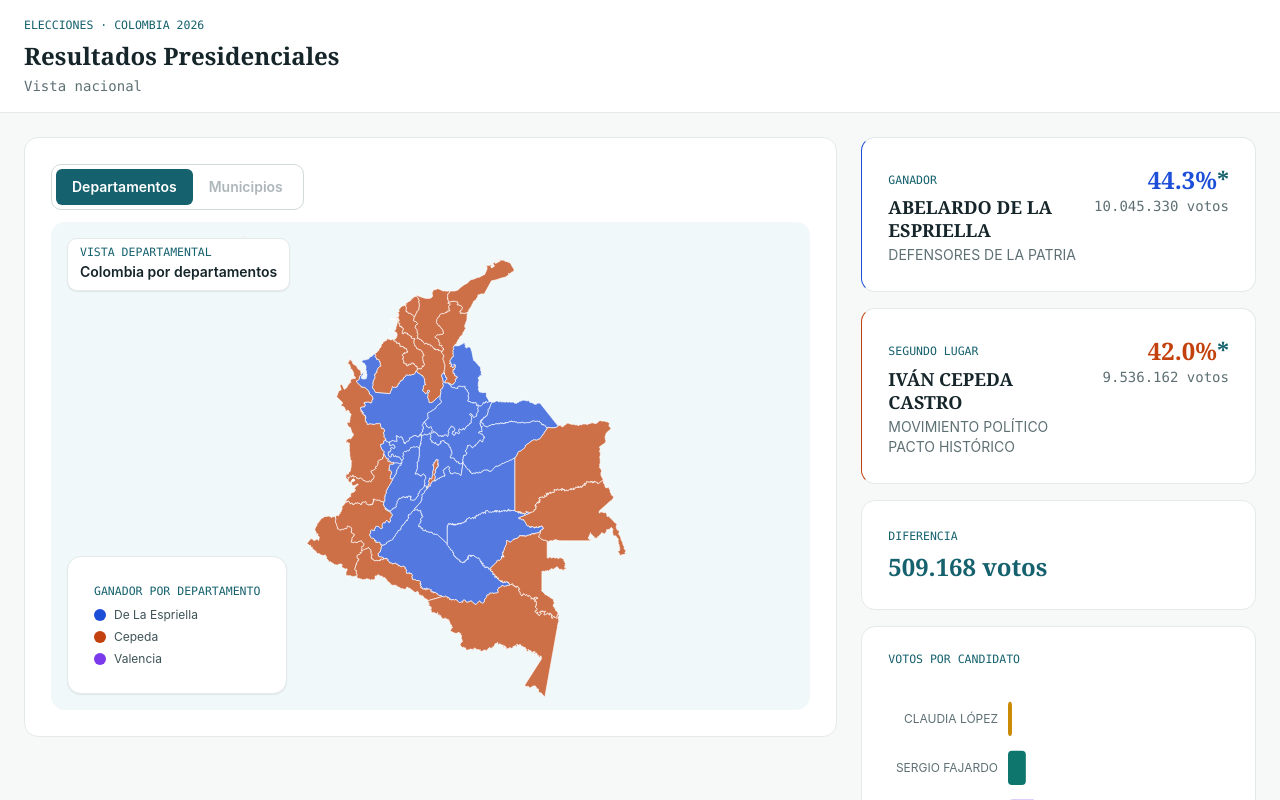
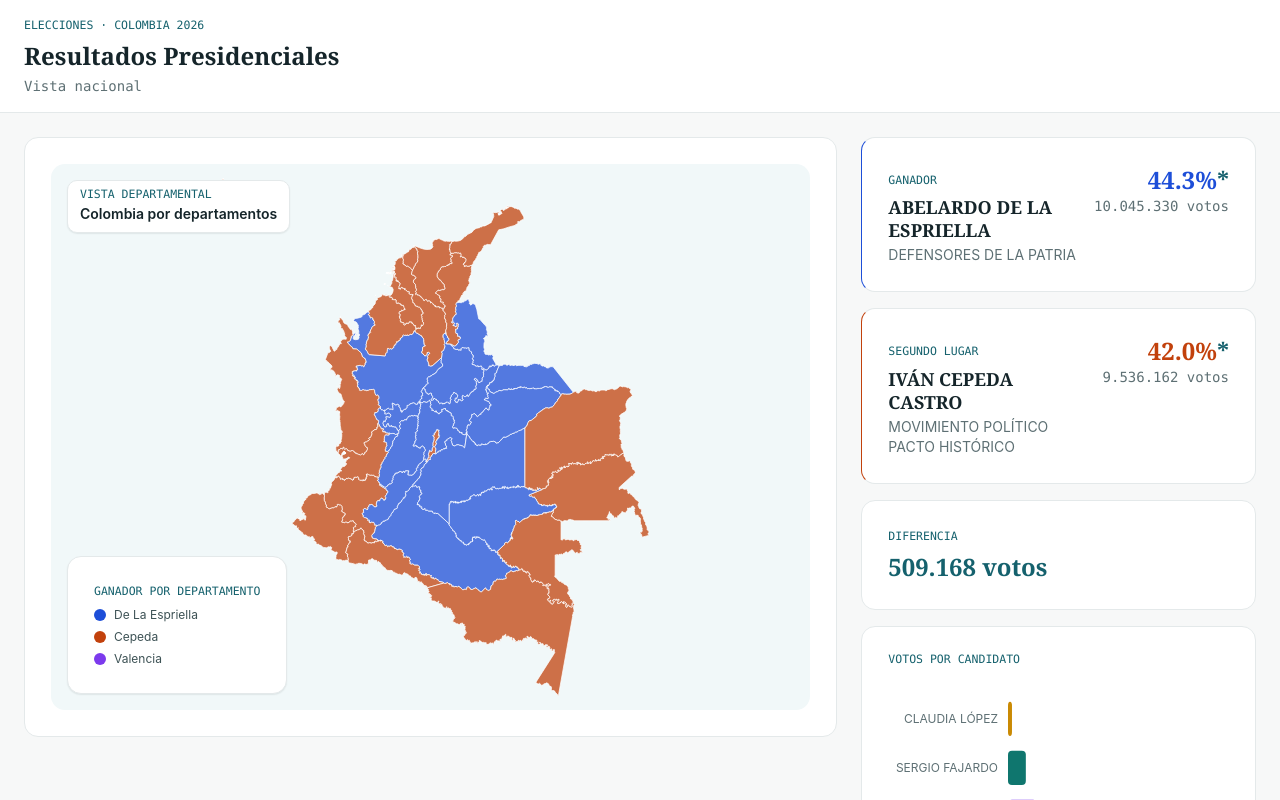
Before and after one commit to aspardog/presidencial-results, a Next.js app in the folder dashboard/web/: page / in a window 1280 px wide. Shown: the top 800 px of the page. Built offline with nearby package versions, Linux system fonts and the light colour scheme.

Commit message:
fix: keep map drilldown at department level

```diff
--- a/dashboard/web/src/app/page.tsx
+++ b/dashboard/web/src/app/page.tsx
@@ -3,7 +3,6 @@
 import { useState } from 'react';
 import Header from '@/components/layout/Header';
 import MapaElectoral from '@/components/maps/MapaElectoral';
-import type { NivelMapa } from '@/components/maps/MapaElectoral';
 import CardGanador from '@/components/cards/CardGanador';
 import CardResumen from '@/components/cards/CardResumen';
 import BarrasCandidatos from '@/components/charts/BarrasCandidatos';
@@ -31,7 +30,6 @@ export default function HomePage() {
     codigo: string;
     nombre: string;
   } | null>(null);
-  const [nivelMapa, setNivelMapa] = useState<NivelMapa>('departamentos');
 
   const departamento = departamentoSeleccionado
     ? departamentosDetalle[departamentoSeleccionado.codigo]
@@ -42,12 +40,10 @@ export default function HomePage() {
 
   const handleDepartamentoClick = (codigo: string, nombre: string) => {
     setDepartamentoSeleccionado({ codigo, nombre });
-    setNivelMapa('municipios');
   };
 
   const handleReset = () => {
     setDepartamentoSeleccionado(null);
-    setNivelMapa('departamentos');
   };
 
   const ganador = mostrarNacional
@@ -82,45 +78,9 @@ export default function HomePage() {
       <main className="p-6">
         <div className="grid grid-cols-1 lg:grid-cols-3 gap-6">
           <div className="lg:col-span-2">
-            <div className="gb-card flex h-[600px] flex-col gap-3 p-4">
-              <div
-                aria-label="Nivel territorial del mapa"
-                className="inline-flex w-fit rounded-gb-md border border-gb-border-strong bg-white p-1 text-sm font-semibold"
-                role="tablist"
-              >
-                {(['departamentos', 'municipios'] as const).map((nivel) => {
-                  const isSelected = nivelMapa === nivel;
-                  const isDisabled = nivel === 'municipios' && !departamentoSeleccionado;
-                  return (
-                    <button
-                      key={nivel}
-                      aria-selected={isSelected}
-                      disabled={isDisabled}
-                      className={`rounded-gb-sm px-4 py-2 transition ${
-                        isSelected
-                          ? 'bg-gb-teal-700 text-white'
-                          : isDisabled
-                            ? 'cursor-not-allowed text-gb-slate-muted opacity-50'
-                          : 'text-gb-slate hover:bg-gb-teal-50 hover:text-gb-teal-700'
-                      }`}
-                      role="tab"
-                      type="button"
-                      onClick={() => {
-                        if (nivel === 'departamentos') {
-                          handleReset();
-                          return;
-                        }
-                        setNivelMapa(nivel);
-                      }}
-                    >
-                      {nivel === 'departamentos' ? 'Departamentos' : 'Municipios'}
-                    </button>
-                  );
-                })}
-              </div>
+            <div className="gb-card flex h-[600px] flex-col p-4">
               <div className="min-h-0 flex-1">
                 <MapaElectoral
-                nivel={nivelMapa}
                   onDepartamentoClick={handleDepartamentoClick}
                   onReset={handleReset}
                   departamentoSeleccionado={departamentoSeleccionado?.codigo}
--- a/dashboard/web/src/components/maps/MapaElectoral.tsx
+++ b/dashboard/web/src/components/maps/MapaElectoral.tsx
@@ -1,6 +1,6 @@
 'use client';
 
-import { useEffect, useMemo, useRef, useState } from 'react';
+import { useMemo, useState } from 'react';
 import { getColorGanador } from '@/lib/colors';
 import { getCodigoElectoralDesdeDane } from '@/lib/departamentos';
 import { formatNumber, formatPercent } from '@/lib/formatters';
@@ -14,15 +14,11 @@ type MultiPolygonCoordinates = PolygonCoordinates[];
 type FeatureProperties = {
   dpto_ccdgo?: string;
   dpto_cnmbr?: string;
-  mpio_ccdgo?: string;
-  mpio_cnmbr?: string;
-  mpio_cdpmp?: string;
   DPTO_CCDGO?: string;
   DPTO_CNMBR?: string;
   ganador?: string;
   votos_ganador?: number;
   porcentaje_ganador?: number;
-  total_votos?: number;
 };
 
 type GeoFeature = {
@@ -43,13 +39,9 @@ type TooltipState = {
   x: number;
   y: number;
   properties: FeatureProperties;
-  isMunicipio: boolean;
 };
 
-export type NivelMapa = 'departamentos' | 'municipios';
-
 interface MapaElectoralProps {
-  nivel?: NivelMapa;
   onDepartamentoClick?: (codigo: string, nombre: string) => void;
   onReset?: () => void;
   departamentoSeleccionado?: string | null;
@@ -62,27 +54,9 @@ const PADDING = 24;
 
 const departamentosGeoJSON = departamentosData as unknown as FeatureCollection;
 
-function getCodigo(properties: FeatureProperties, isMunicipio: boolean): string {
-  if (isMunicipio) {
-    if (properties.mpio_cdpmp) return properties.mpio_cdpmp;
-    if (properties.dpto_ccdgo && properties.mpio_ccdgo) {
-      return `${properties.dpto_ccdgo}${properties.mpio_ccdgo}`;
-    }
-    return '';
-  }
-  return getCodigoDepartamento(properties);
-}
-
 function getCodigoDepartamento(properties: FeatureProperties): string {
   const codigoDane = properties.dpto_ccdgo || properties.DPTO_CCDGO || '';
   return getCodigoElectoralDesdeDane(codigoDane);
-}
-
-function getNombre(properties: FeatureProperties, isMunicipio: boolean): string {
-  if (isMunicipio) {
-    return properties.mpio_cnmbr || 'Municipio';
-  }
-  return properties.dpto_cnmbr || properties.DPTO_CNMBR || 'Departamento';
 }
 
 function getNombreDepartamento(properties: FeatureProperties): string {
@@ -165,7 +139,6 @@ function featureToPath(feature: GeoFeature, project: (position: Position) => Pos
 }
 
 export default function MapaElectoral({
-  nivel = 'departamentos',
   onDepartamentoClick,
   onReset,
   departamentoSeleccionado,
@@ -173,76 +146,43 @@ export default function MapaElectoral({
 }: MapaElectoralProps) {
   const [hoveredCode, setHoveredCode] = useState<string | null>(null);
   const [tooltip, setTooltip] = useState<TooltipState | null>(null);
-  const [municipiosGeoJSON, setMunicipiosGeoJSON] = useState<FeatureCollection | null>(null);
-  const [municipiosError, setMunicipiosError] = useState<string | null>(null);
-  const municipiosRequestRef = useRef(false);
 
-  useEffect(() => {
-    if (nivel === 'municipios' && !municipiosGeoJSON && !municipiosRequestRef.current) {
-      municipiosRequestRef.current = true;
-      fetch('/api/mapas/municipios.json')
-        .then((res) => {
-          if (!res.ok) throw new Error(`HTTP ${res.status}`);
-          return res.json();
-        })
-        .then((data) => {
-          setMunicipiosGeoJSON(data as FeatureCollection);
-          setMunicipiosError(null);
-        })
-        .catch((err) => {
-          console.error('Error cargando municipios:', err);
-          municipiosRequestRef.current = false;
-          setMunicipiosError('No se pudo cargar el mapa municipal.');
-        });
-    }
-  }, [nivel, municipiosGeoJSON]);
+  const visibleFeatures = useMemo(() => {
+    if (!departamentoSeleccionado) return departamentosGeoJSON.features;
 
-  const isMunicipio = nivel === 'municipios';
-  const currentGeoJSON = useMemo(() => {
-    if (!isMunicipio) return departamentosGeoJSON;
-    if (!municipiosGeoJSON) return null;
-    if (!departamentoSeleccionado) return municipiosGeoJSON;
-
-    return {
-      ...municipiosGeoJSON,
-      features: municipiosGeoJSON.features.filter(
-        (feature) => getCodigoDepartamento(feature.properties) === departamentoSeleccionado
-      ),
-    };
-  }, [departamentoSeleccionado, isMunicipio, municipiosGeoJSON]);
-  const loadingMunicipios = nivel === 'municipios' && !municipiosGeoJSON && !municipiosError;
-  const emptyMunicipios = nivel === 'municipios' && !loadingMunicipios && currentGeoJSON?.features.length === 0;
+    return departamentosGeoJSON.features.filter(
+      (feature) => getCodigoDepartamento(feature.properties) === departamentoSeleccionado
+    );
+  }, [departamentoSeleccionado]);
 
   const paths = useMemo(() => {
-    if (!currentGeoJSON?.features.length) return [];
+    if (!visibleFeatures.length) return [];
 
-    const project = createProjection(currentGeoJSON.features);
-    return currentGeoJSON.features.map((feature) => ({
+    const project = createProjection(visibleFeatures);
+    return visibleFeatures.map((feature) => ({
       d: featureToPath(feature, project),
       properties: feature.properties,
-      codigo: getCodigo(feature.properties, isMunicipio),
-      codigoDepartamento: getCodigoDepartamento(feature.properties),
-      nombreDepartamento: getNombreDepartamento(feature.properties),
-      nombre: getNombre(feature.properties, isMunicipio),
+      codigo: getCodigoDepartamento(feature.properties),
+      nombre: getNombreDepartamento(feature.properties),
       color: getColorGanador(feature.properties.ganador || ''),
     }));
-  }, [currentGeoJSON, isMunicipio]);
+  }, [visibleFeatures]);
 
-  const labelText = isMunicipio ? 'municipio' : 'departamento';
-  const mapTitle = isMunicipio && departamentoSeleccionadoNombre
-    ? `Municipios de ${departamentoSeleccionadoNombre}`
+  const isZoomed = Boolean(departamentoSeleccionado);
+  const mapTitle = isZoomed && departamentoSeleccionadoNombre
+    ? departamentoSeleccionadoNombre
     : 'Colombia por departamentos';
 
   return (
     <div className="relative h-full min-h-[400px] w-full overflow-hidden rounded-gb-lg bg-gb-teal-50">
       <div className="absolute left-4 top-4 z-10 flex max-w-[calc(100%-2rem)] flex-wrap items-center gap-2">
         <div className="rounded-gb-md border border-gb-border bg-white px-3 py-2 shadow-gb-sm">
-          <p className="gb-eyebrow leading-none">{isMunicipio ? 'Vista municipal' : 'Vista departamental'}</p>
+          <p className="gb-eyebrow leading-none">{isZoomed ? 'Zoom departamental' : 'Vista departamental'}</p>
           <p className="mt-1 max-w-[220px] truncate text-sm font-semibold text-gb-ink sm:max-w-[320px]">
             {mapTitle}
           </p>
         </div>
-        {isMunicipio && onReset && (
+        {isZoomed && onReset && (
           <button
             className="rounded-gb-md border border-gb-border-strong bg-white px-3 py-2 text-sm font-semibold text-gb-slate shadow-gb-sm transition hover:border-gb-teal-600 hover:text-gb-teal-700"
             type="button"
@@ -253,27 +193,8 @@ export default function MapaElectoral({
         )}
       </div>
 
-      {nivel === 'municipios' && loadingMunicipios && (
-        <div className="absolute inset-0 flex items-center justify-center bg-gb-teal-50/80 z-10">
-          <div className="text-center">
-            <div className="inline-block h-8 w-8 animate-spin rounded-full border-4 border-gb-teal-200 border-t-gb-teal-700"></div>
-            <p className="mt-2 text-sm text-gb-slate-muted">Cargando municipios...</p>
-          </div>
-        </div>
-      )}
-      {nivel === 'municipios' && municipiosError && (
-        <div className="absolute inset-0 z-10 flex items-center justify-center bg-gb-teal-50/90 px-6 text-center">
-          <p className="text-sm font-medium text-gb-slate">{municipiosError}</p>
-        </div>
-      )}
-      {emptyMunicipios && (
-        <div className="absolute inset-0 z-10 flex items-center justify-center bg-gb-teal-50/90 px-6 text-center">
-          <p className="text-sm font-medium text-gb-slate">No hay municipios disponibles para este departamento.</p>
-        </div>
-      )}
-
       <svg
-        aria-label={`Mapa electoral de Colombia por ${labelText}`}
+        aria-label="Mapa electoral de Colombia por departamento"
         className="h-full w-full"
         preserveAspectRatio="xMidYMid meet"
         role="img"
@@ -284,8 +205,8 @@ export default function MapaElectoral({
         }}
       >
         <rect width={VIEWBOX_WIDTH} height={VIEWBOX_HEIGHT} fill="#F1F8F9" />
-        {paths.map(({ d, properties, codigo, codigoDepartamento, nombreDepartamento, nombre, color }) => {
-          const isActive = !isMunicipio && departamentoSeleccionado === codigo;
+        {paths.map(({ d, properties, codigo, nombre, color }) => {
+          const isActive = departamentoSeleccionado === codigo;
           const isHovered = hoveredCode === codigo;
 
           return (
@@ -293,17 +214,15 @@ export default function MapaElectoral({
               key={codigo || nombre}
               d={d}
               fill={color}
-              fillOpacity={isActive || isHovered ? 0.92 : isMunicipio ? 0.8 : 0.74}
-              stroke={isHovered || isActive ? '#15252A' : isMunicipio ? '#ffffff66' : '#ffffff'}
+              fillOpacity={isActive || isHovered ? 0.92 : 0.74}
+              stroke={isHovered || isActive ? '#15252A' : '#ffffff'}
               strokeLinecap="round"
               strokeLinejoin="round"
-              strokeWidth={isHovered ? 1.5 : isMunicipio ? 0.7 : isActive ? 3 : 1.2}
+              strokeWidth={isHovered ? 2 : isActive ? 3 : 1.2}
               className="cursor-pointer transition-opacity duration-150 outline-none focus-visible:stroke-gb-ink"
               tabIndex={0}
               onClick={() => {
-                const selectedCode = isMunicipio ? codigoDepartamento : codigo;
-                const selectedName = isMunicipio ? nombreDepartamento : nombre;
-                if (selectedCode) onDepartamentoClick?.(selectedCode, selectedName);
+                if (codigo) onDepartamentoClick?.(codigo, nombre);
               }}
               onFocus={(event) => {
                 setHoveredCode(codigo);
@@ -311,15 +230,12 @@ export default function MapaElectoral({
                   x: event.currentTarget.getBoundingClientRect().left,
                   y: event.currentTarget.getBoundingClientRect().top,
                   properties,
-                  isMunicipio,
                 });
               }}
               onKeyDown={(event) => {
-                const selectedCode = isMunicipio ? codigoDepartamento : codigo;
-                const selectedName = isMunicipio ? nombreDepartamento : nombre;
-                if ((event.key === 'Enter' || event.key === ' ') && selectedCode) {
+                if ((event.key === 'Enter' || event.key === ' ') && codigo) {
                   event.preventDefault();
-                  onDepartamentoClick?.(selectedCode, selectedName);
+                  onDepartamentoClick?.(codigo, nombre);
                 }
               }}
               onMouseMove={(event) => {
@@ -328,7 +244,6 @@ export default function MapaElectoral({
                   x: event.clientX,
                   y: event.clientY,
                   properties,
-                  isMunicipio,
                 });
               }}
             >
@@ -344,11 +259,8 @@ export default function MapaElectoral({
           style={{ left: tooltip.x + 12, top: tooltip.y + 12 }}
         >
           <p className="font-display font-semibold text-gb-ink">
-            {getNombre(tooltip.properties, tooltip.isMunicipio)}
+            {getNombreDepartamento(tooltip.properties)}
           </p>
-          {tooltip.isMunicipio && tooltip.properties.dpto_cnmbr && (
-            <p className="text-xs text-gb-slate-muted">{tooltip.properties.dpto_cnmbr}</p>
-          )}
           <p className="mt-1 text-gb-slate">
             Ganador: <span className="font-medium">{tooltip.properties.ganador || 'N/A'}</span>
           </p>
@@ -360,7 +272,7 @@ export default function MapaElectoral({
       )}
 
       <div className="absolute bottom-4 left-4 gb-card p-3 text-xs shadow-gb-sm">
-        <p className="gb-eyebrow mb-2">Ganador por {labelText}</p>
+        <p className="gb-eyebrow mb-2">Ganador por departamento</p>
         <div className="space-y-1.5">
           <div className="flex items-center gap-2">
             <div className="h-3 w-3 rounded-gb-sm" style={{ backgroundColor: '#1D4ED8' }} />
```
Lines whose indentation alone changed are shown as unchanged.
